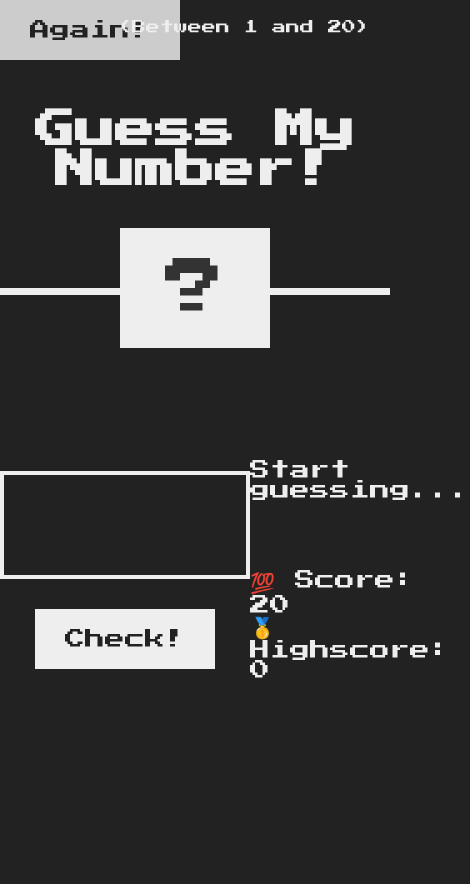
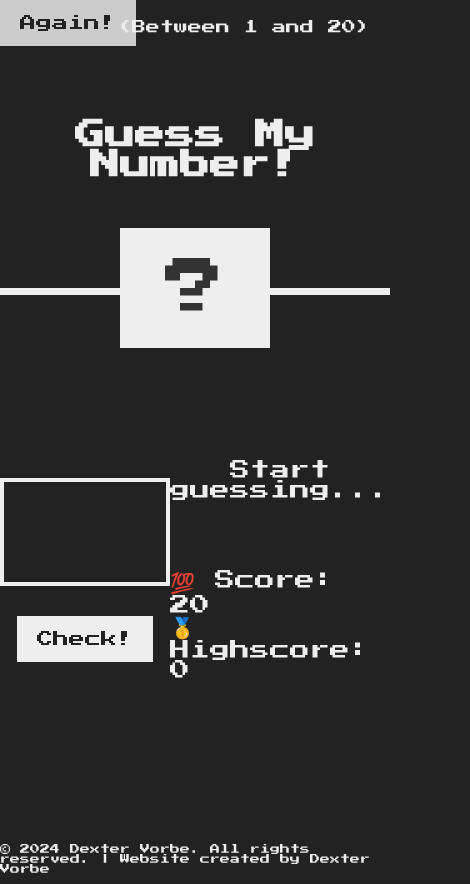
Before and after one commit to dextervorbe/guessing_game_react, a React (Create React App) app: page / in a window 390 px wide. Shown: the whole page, 470 px wide, since content can reach past the window. Before the commit the page ends 844 px from the top, so only its background shows below. Built offline with nearby package versions, Linux system fonts and the light colour scheme.

Commit message:
Screen sizes updates

```diff
--- a/src/App.css
+++ b/src/App.css
@@ -1,4 +1,4 @@
-@import url('https://fonts.googleapis.com/css?family=Press+Start+2P&display=swap');
+@import url("https://fonts.googleapis.com/css?family=Press+Start+2P&display=swap");
 
 * {
   margin: 0;
@@ -11,12 +11,12 @@ html {
   box-sizing: border-box;
 }
 
-
 body {
-  font-family: 'Press Start 2P', sans-serif;
+  font-family: "Press Start 2P", sans-serif;
   color: #eee;
   background-color: #222;
   /* background-color: #60b347; */
+
 }
 
 .between {
@@ -53,7 +53,6 @@ body {
   margin-bottom: 3rem;
 }
 
-
 h1 {
   font-size: 4rem;
   text-align: center;
@@ -70,9 +69,8 @@ header {
   border-bottom: 7px solid #eee;
 }
 
-
 .left {
-  width: 52rem;
+  width: 100%;
   display: flex;
   flex-direction: column;
   align-items: center;
@@ -105,6 +103,36 @@ main {
 }
 
 .right {
-  width: 52rem;
+  width: 100%;
   font-size: 2rem;
 }
+
+footer {
+  display: flex;
+  justify-content: center;
+  margin-bottom: 10px;
+}
+
+
+@media only screen and (max-width: 600px) {
+  .btn {
+    font-size: 1.6rem;
+    padding: 1.5rem 2rem;
+  }
+
+  .guess {
+    width: 100%;
+  }
+
+  h1 {
+    font-size: 3rem;
+  }
+
+  .message {
+    text-align: center;
+  }
+
+  .footer {
+    text-align: center;
+  }
+}
--- a/src/components/Home.jsx
+++ b/src/components/Home.jsx
@@ -88,6 +88,7 @@ export default function Home() {
           </p>
         </section>
       </main>
+      <footer>© 2024 Dexter Vorbe. All rights reserved. | Website created by Dexter Vorbe</footer>
     </div>
   );
 }
```
